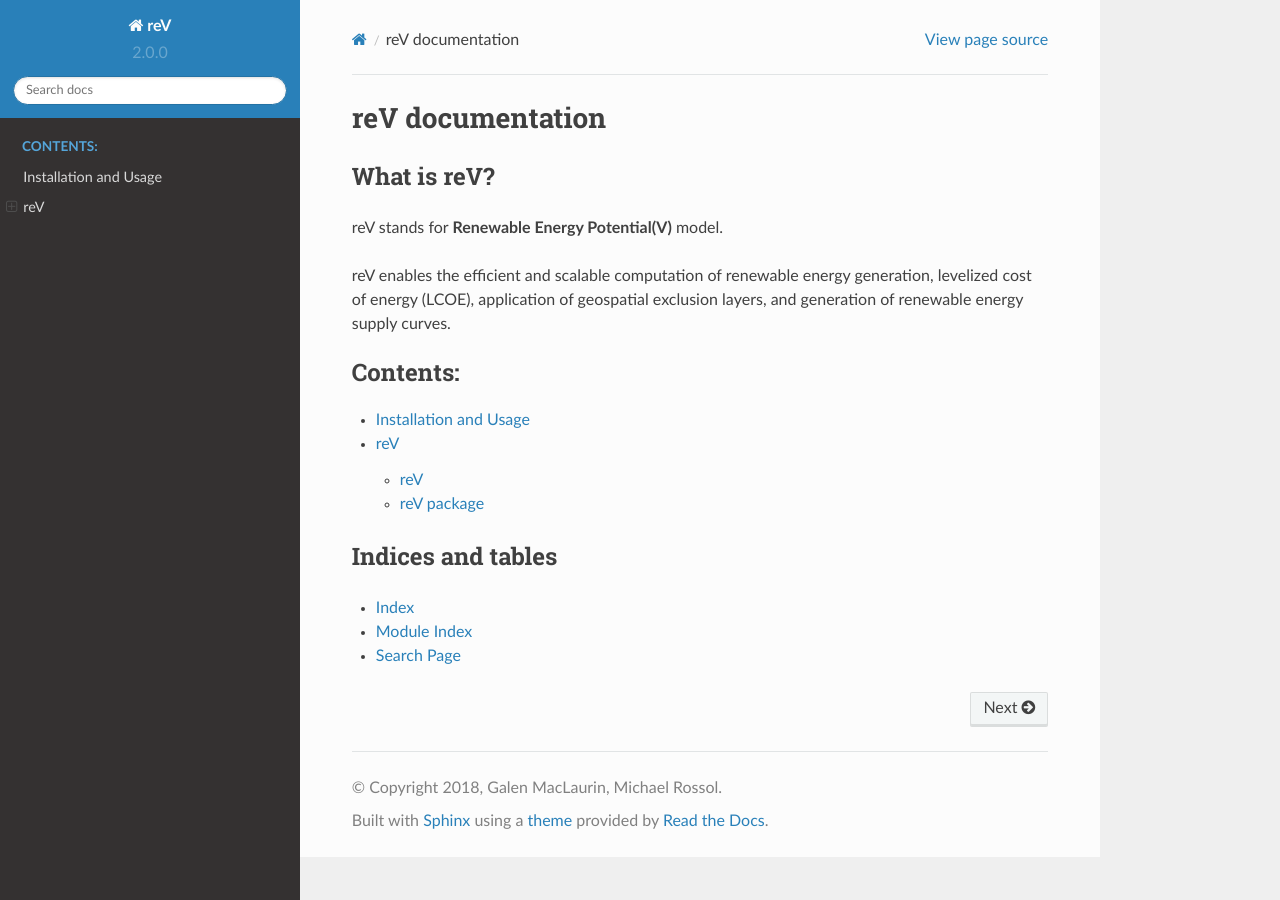
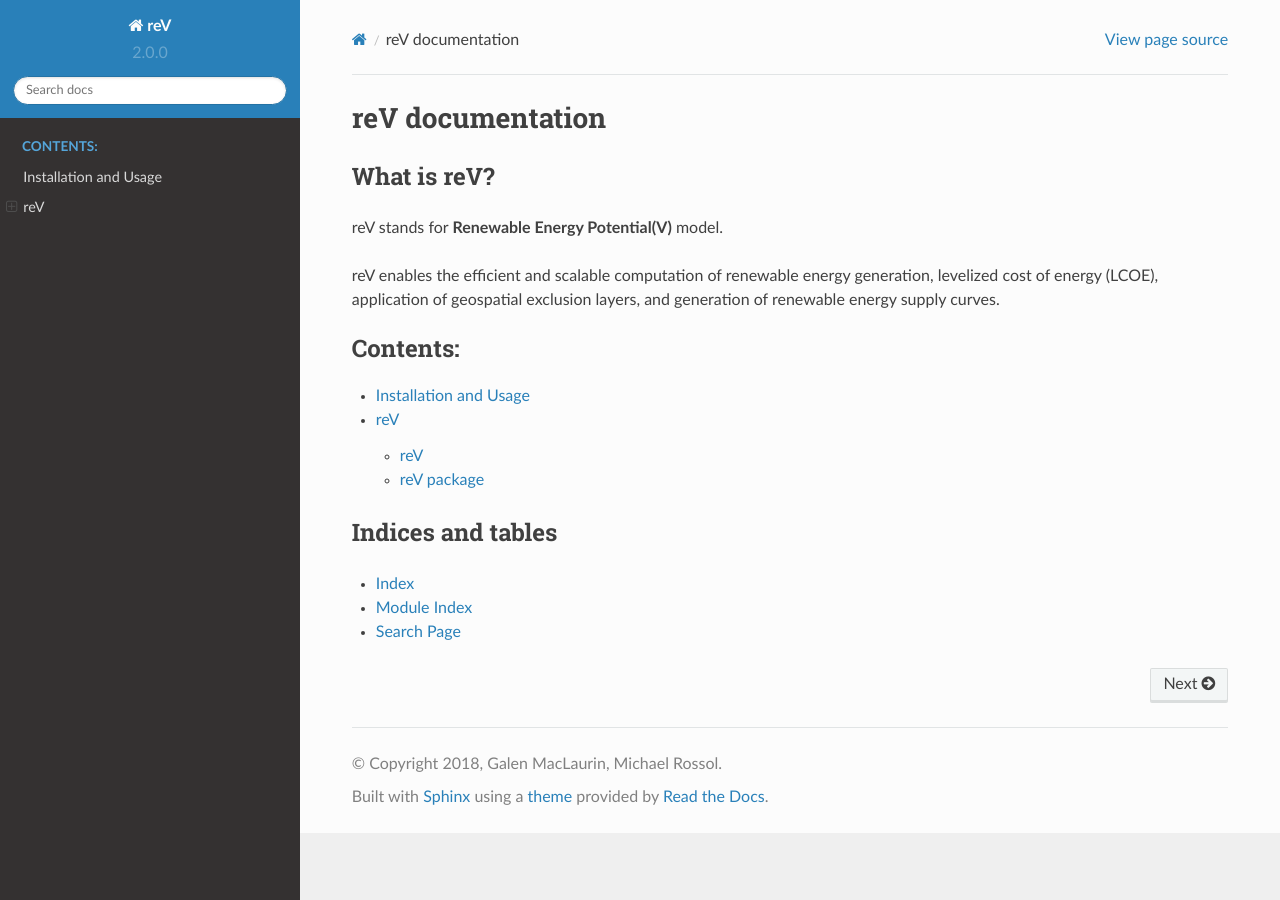
Before and after one commit to NREL/reV, a Sphinx documentation site: the page built from docs/source/index.rst, in a window 1280 px wide. Built offline with Sphinx 7.4.7 and the Read the Docs theme 2.0.0, drawn with Linux system fonts in a browser that asks for light colours.

Commit message:
add template and static

```diff
--- /dev/null
+++ b/docs/source/_static/style.css
@@ -0,0 +1,3 @@
+.wy-nav-content {
+    max-width: none;
+}
--- /dev/null
+++ b/docs/source/_templates/layout.html
@@ -0,0 +1,4 @@
+{% extends "!layout.html" %}
+{% block extrahead %}
+    <link href="{{ pathto("_static/style.css", True) }}" rel="stylesheet" type="text/css">
+{% endblock %}
--- a/docs/source/conf.py
+++ b/docs/source/conf.py
@@ -102,7 +102,7 @@
 # Add any paths that contain custom static files (such as style sheets) here,
 # relative to this directory. They are copied after the builtin static files,
 # so a file named "default.css" will overwrite the builtin "default.css".
-html_static_path = []
+html_static_path = ['_static']
 
 # Custom sidebar templates, must be a dictionary that maps document names
 # to template names.
```
